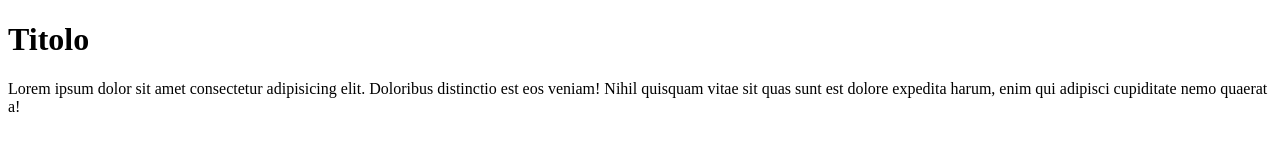
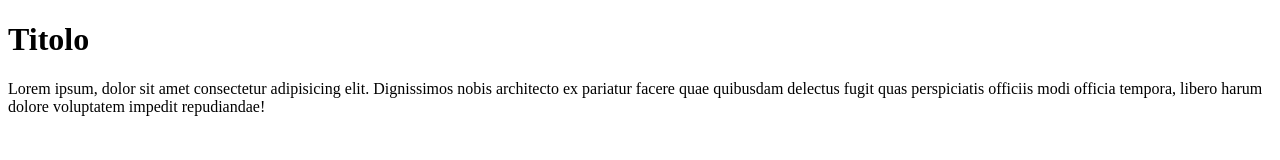
Before and after one commit to ChiaraPassaro/classe49-paper-scientifico, a plain HTML site: page index.html in a window 1280 px wide. Drawn offline with Linux system fonts and the light colour scheme.

Commit message:
Revert "del p add div"
This reverts commit 88d4e3f51598d762c44b9d09dcde24e93b08cc0f.

```diff
--- a/index.html
+++ b/index.html
@@ -10,8 +10,9 @@
 
 <body>
   <h1>Titolo</h1>
-  <div>Lorem ipsum dolor sit amet consectetur adipisicing elit. Doloribus distinctio est eos veniam! Nihil quisquam
-    vitae sit quas sunt est dolore expedita harum, enim qui adipisci cupiditate nemo quaerat a!</div>
+  <p>Lorem ipsum, dolor sit amet consectetur adipisicing elit. Dignissimos nobis architecto ex pariatur facere quae
+    quibusdam delectus fugit quas perspiciatis officiis modi officia tempora, libero harum dolore voluptatem impedit
+    repudiandae!</p>
 </body>
 
 </html>
```
